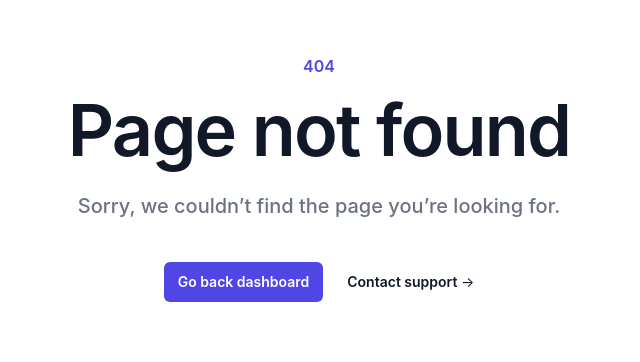
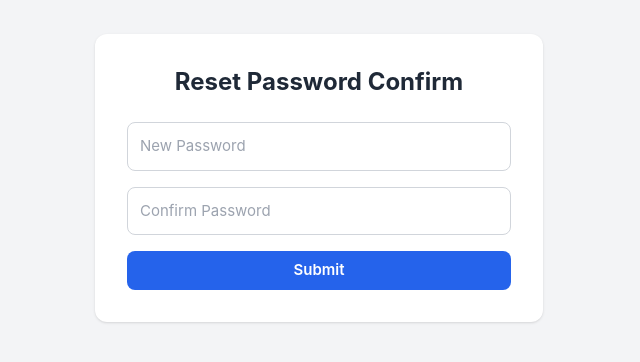
Before and after one commit to usmonovshohruxmirzo/smart-learning-platform, a Vue app in the folder client/: page /forgot-password/confirm in a window 1280 px wide. Before the commit this address had no page. Shown: the part 222-584 px from the top of the page, without its empty margins (321-961 px from the left). Built offline with nearby package versions, Linux system fonts and the light colour scheme.

Commit message:
refactor(auth): added ResetPasswordConfirm, ResetPasswordRequest & enhneced type safety and removed optional fields

```diff
--- a/client/src/router/index.ts
+++ b/client/src/router/index.ts
@@ -17,6 +17,21 @@ const router = createRouter({
       path: '/register',
       name: 'register',
       component: () => import('../views/auth/RegisterView.vue'),
+    },
+    {
+      path: '/forgot-password',
+      children: [
+        {
+          path: 'request',
+          name: 'reset-password-request',
+          component: () => import('../views/auth/ResetPasswordRequest.vue'),
+        },
+        {
+          path: 'confirm',
+          name: 'reset-password-confirm',
+          component: () => import('../views/auth/ResetPasswordConfirm.vue'),
+        },
+      ],
     },
     {
       path: '/dashboard',
--- a/client/src/views/auth/LoginView.vue
+++ b/client/src/views/auth/LoginView.vue
@@ -51,8 +51,13 @@ const handleLogin = async () => {
         Login
       </button>
       <p class="text-center text-gray-500">
+        <router-link to="/forgot-password/request" class="text-blue-600 hover:underline"
+          >Forgot Password?</router-link
+        >
+      </p>
+      <p class="text-center text-gray-500">
         Don't have an account?
-        <a href="/register" class="text-blue-600 hover:underline">Register</a>
+        <router-link to="/register" class="text-blue-600 hover:underline">Register</router-link>
       </p>
     </form>
   </div>
--- a/client/src/views/auth/RegisterView.vue
+++ b/client/src/views/auth/RegisterView.vue
@@ -65,18 +65,6 @@ const handleRegister = async () => {
         required
       />
       <input
-        v-model="bio"
-        type="text"
-        placeholder="Bio (optional)"
-        class="border border-gray-300 rounded-lg p-3 text-black"
-      />
-      <input
-        v-model="phoneNumber"
-        type="text"
-        placeholder="Phone Number (optional)"
-        class="border border-gray-300 rounded-lg p-3 text-black"
-      />
-      <input
         @change="(e) => (avatar.value = e.target.files[0])"
         type="file"
         class="border border-gray-300 rounded-lg p-3 text-black"
--- /dev/null
+++ b/client/src/views/auth/ResetPasswordConfirm.vue
@@ -0,0 +1,39 @@
+<script setup lang="ts">
+import { ref } from 'vue'
+
+const newpassword = ref<string>('')
+const rnewpassword = ref<string>('')
+
+const handleResetPassword = async () => {}
+</script>
+
+<template>
+  <div class="min-h-screen flex items-center justify-center bg-gray-100">
+    <form
+      @submit.prevent="handleResetPassword"
+      class="bg-white rounded-xl shadow p-8 w-full max-w-md flex flex-col gap-4"
+    >
+      <h1 class="text-2xl font-bold text-gray-800 mb-2 text-center">Reset Password Confirm</h1>
+      <input
+        v-model="newpassword"
+        type="password"
+        placeholder="New Password"
+        class="border border-gray-300 rounded-lg p-3 text-black"
+        required
+      />
+      <input
+        v-model="rnewpassword"
+        type="password"
+        placeholder="Confirm Password"
+        class="border border-gray-300 rounded-lg p-3 text-black"
+        required
+      />
+      <button
+        type="submit"
+        class="w-full px-4 py-2 rounded-lg bg-blue-600 text-white font-semibold hover:bg-blue-700 transition"
+      >
+        Submit
+      </button>
+    </form>
+  </div>
+</template>
--- /dev/null
+++ b/client/src/views/auth/ResetPasswordRequest.vue
@@ -0,0 +1,31 @@
+<script setup lang="ts">
+import { ref } from 'vue'
+
+const email = ref<string>('')
+
+const handleResetPassword = async () => {}
+</script>
+
+<template>
+  <div class="min-h-screen flex items-center justify-center bg-gray-100">
+    <form
+      @submit.prevent="handleResetPassword"
+      class="bg-white rounded-xl shadow p-8 w-full max-w-md flex flex-col gap-4"
+    >
+      <h1 class="text-2xl font-bold text-gray-800 mb-2 text-center">Reset Password Request</h1>
+      <input
+        v-model="email"
+        type="email"
+        placeholder="Email"
+        class="border border-gray-300 rounded-lg p-3"
+        required
+      />
+      <button
+        type="submit"
+        class="w-full px-4 py-2 rounded-lg bg-blue-600 text-white font-semibold hover:bg-blue-700 transition"
+      >
+        Submit
+      </button>
+    </form>
+  </div>
+</template>
```
Also changed, not shown: 1 other file (tests, documents, lock files or other folders).
